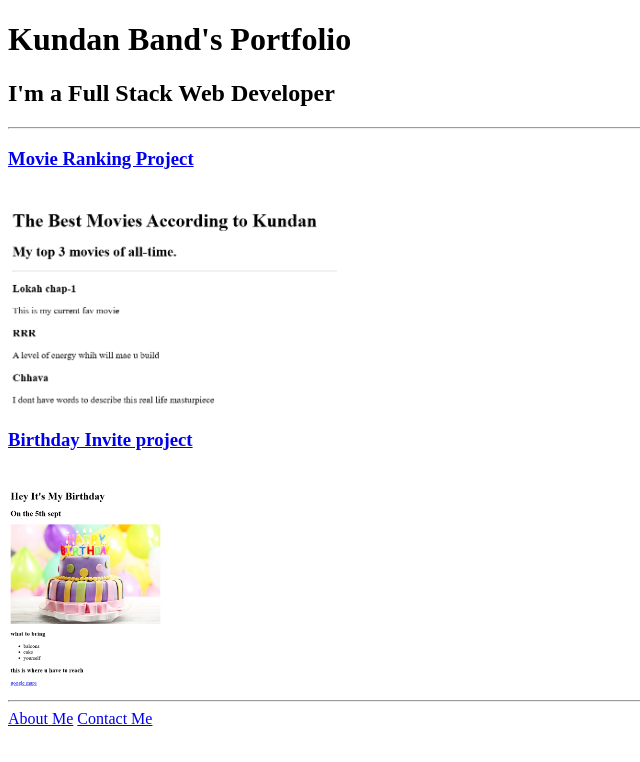
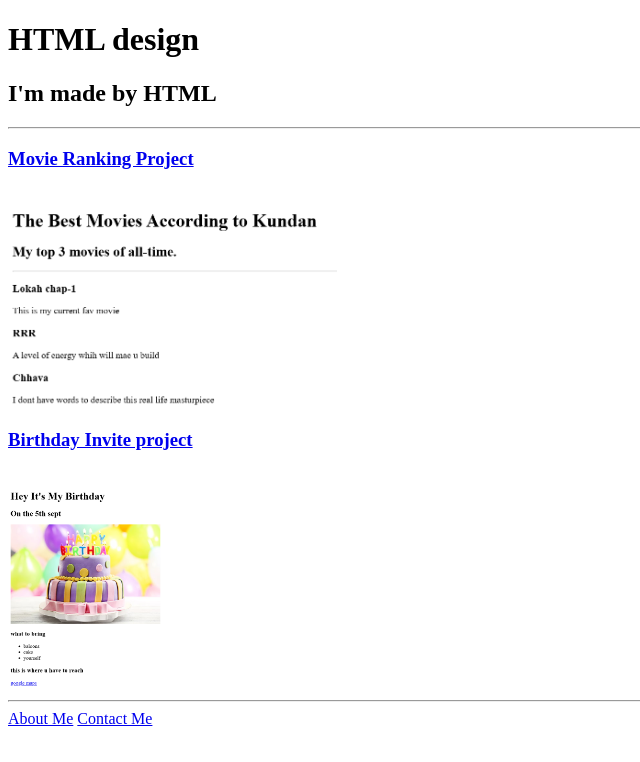
Before and after one commit to KundanBand/html-design-, a plain HTML site: page index.html in a window 1280 px wide. Shown: the whole page, without its empty margins (0-640 px from the left). Drawn offline with Linux system fonts and the light colour scheme.

Commit message:
Update index.html

```diff
--- a/index.html
+++ b/index.html
@@ -2,13 +2,13 @@
 <html lang="en">
 <head>
     <meta charset="UTF-8">
-    <title>Kundan Portfolio</title>
+    <title>its a html page</title>
 </head>
 <body>
     <div>
 
-        <h1>Kundan Band's Portfolio</h1>
-        <h2>I'm a Full Stack Web Developer</h2>
+        <h1>HTML design</h1>
+        <h2>I'm made by HTML</h2>
     </div>
     <div>
 
```
